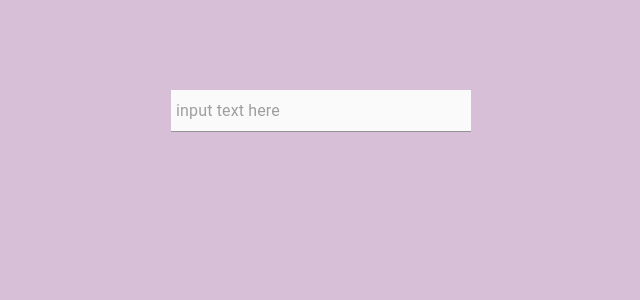
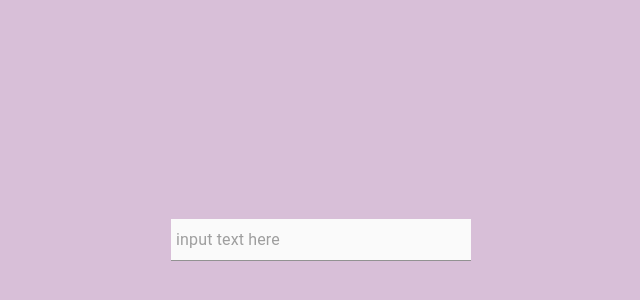
Before and after one commit to maximLomako/Star_Wars_Client, a React (Create React App) app: page / in a window 1280 px wide. Shown: the part 160-460 px from the top of the page, without its empty margins (319-959 px from the left). Built offline with nearby package versions, Linux system fonts and the light colour scheme.

Commit message:
fix: fixed input position

```diff
--- a/package.json
+++ b/package.json
@@ -1,5 +1,6 @@
 {
   "name": "star_wars_client",
+  "homepage": "https://maximlomako.github.io/Star_Wars_Client/",
   "version": "0.1.0",
   "private": true,
   "dependencies": {
@@ -14,6 +15,7 @@
     "@types/react-dom": "^17.0.0",
     "@types/react-window": "^1.8.2",
     "axios": "^0.21.1",
+    "gh-pages": "^3.1.0",
     "react": "^17.0.1",
     "react-dom": "^17.0.1",
     "react-scripts": "4.0.2",
@@ -25,7 +27,9 @@
     "start": "react-scripts start",
     "build": "react-scripts build",
     "test": "react-scripts test",
-    "eject": "react-scripts eject"
+    "eject": "react-scripts eject",
+    "predeploy": "npm run build",
+    "deploy": "gh-pages -d build"
   },
   "eslintConfig": {
     "extends": [
--- a/src/App.css
+++ b/src/App.css
@@ -9,8 +9,11 @@
 .AppWrapper {
   position: relative;
   width: 300px;
-  height: 300px;
 }
 .AppList {
   position: absolute;
 }
+.AppItem {
+  width: 300px;
+  position: absolute;
+}
--- a/src/App.tsx
+++ b/src/App.tsx
@@ -83,7 +83,9 @@ const App = () => {
                 getHighlightedText={getHighlightedText}
               />
             </div>
-          {selectedItem && renderDetailedView(selectedItem)}
+          <div className="AppItem">
+            {selectedItem && renderDetailedView(selectedItem)}
+          </div>
         </div>
       }
     </div>
```
Also changed, not shown: 1 other file (tests, documents, lock files or other folders).
